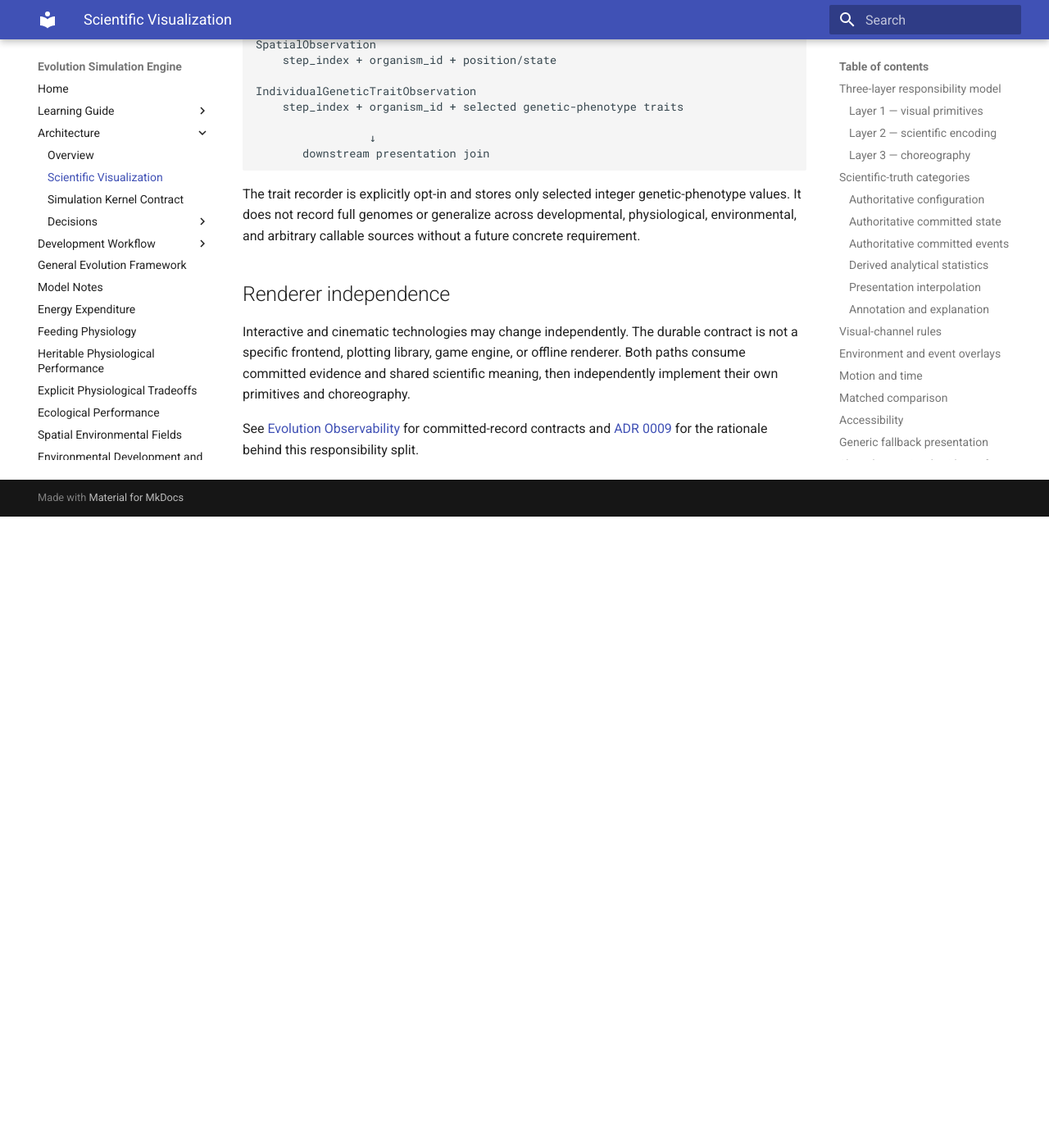
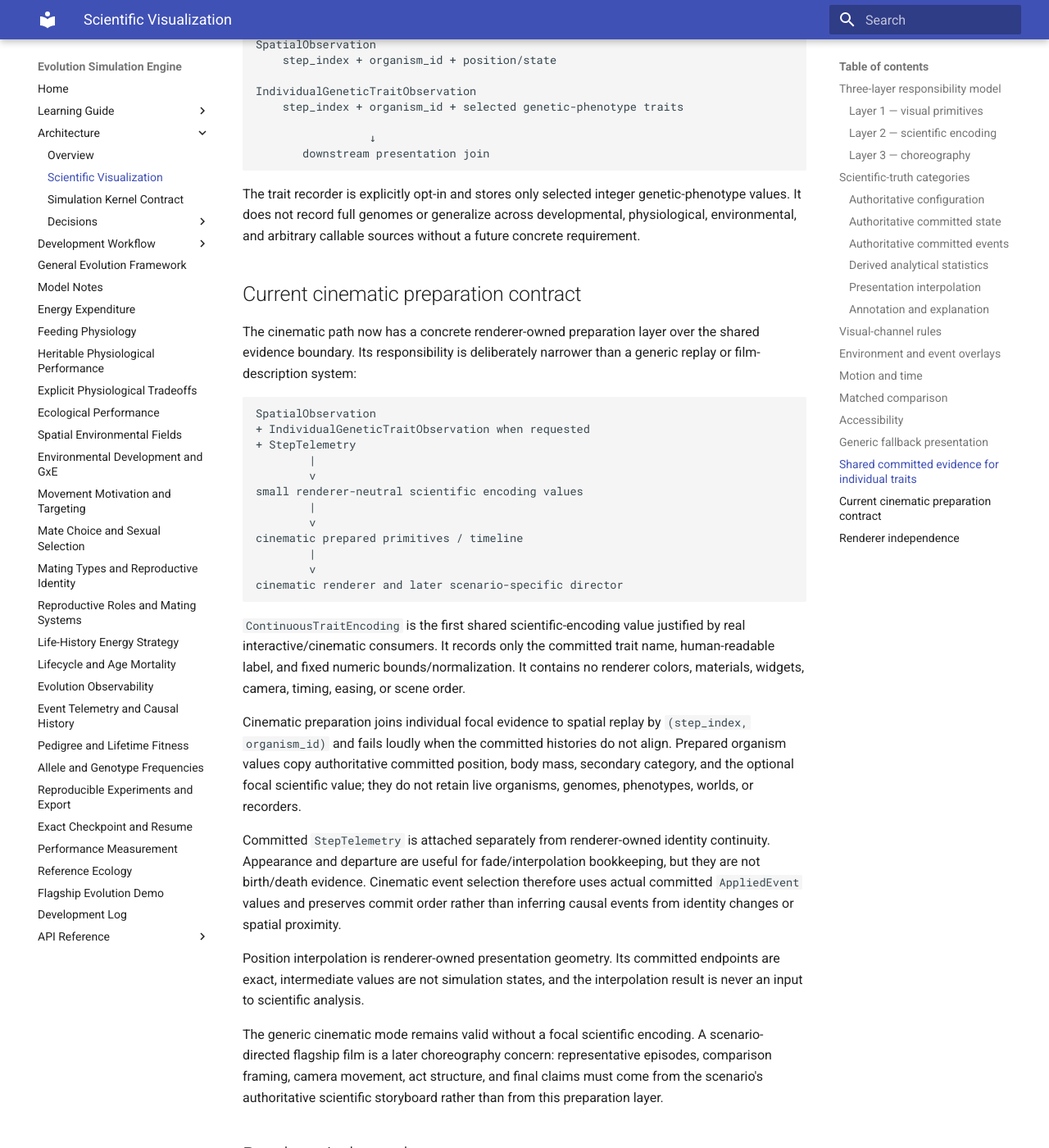
Before and after one commit to abdullahkhan57721/evolution-simulation-engine, an MkDocs documentation site: the page built from docs/architecture/scientific_visualization.md, in a window 1280 px wide and 1400 px high, scrolled down 5942 px. Shown: the whole window at 82% size. Built offline with MkDocs 1.6.1 and Material for MkDocs 9.7.7, drawn with Linux system fonts in a browser that asks for light colours; before the commit the page ends 6572 px from its top, so only the background shows below that.

Commit message:
Document science-aware cinematic preparation boundary

````diff
--- a/docs/architecture/scientific_visualization.md
+++ b/docs/architecture/scientific_visualization.md
@@ -257,6 +257,54 @@ genetic-phenotype values. It does not record full genomes or generalize across
 developmental, physiological, environmental, and arbitrary callable sources
 without a future concrete requirement.
 
+## Current cinematic preparation contract
+
+The cinematic path now has a concrete renderer-owned preparation layer over the
+shared evidence boundary. Its responsibility is deliberately narrower than a
+generic replay or film-description system:
+
+```text
+SpatialObservation
++ IndividualGeneticTraitObservation when requested
++ StepTelemetry
+        |
+        v
+small renderer-neutral scientific encoding values
+        |
+        v
+cinematic prepared primitives / timeline
+        |
+        v
+cinematic renderer and later scenario-specific director
+```
+
+`ContinuousTraitEncoding` is the first shared scientific-encoding value justified
+by real interactive/cinematic consumers. It records only the committed trait name,
+human-readable label, and fixed numeric bounds/normalization. It contains no
+renderer colors, materials, widgets, camera, timing, easing, or scene order.
+
+Cinematic preparation joins individual focal evidence to spatial replay by
+`(step_index, organism_id)` and fails loudly when the committed histories do not
+align. Prepared organism values copy authoritative committed position, body mass,
+secondary category, and the optional focal scientific value; they do not retain
+live organisms, genomes, phenotypes, worlds, or recorders.
+
+Committed `StepTelemetry` is attached separately from renderer-owned identity
+continuity. Appearance and departure are useful for fade/interpolation bookkeeping,
+but they are not birth/death evidence. Cinematic event selection therefore uses
+actual committed `AppliedEvent` values and preserves commit order rather than
+inferring causal events from identity changes or spatial proximity.
+
+Position interpolation is renderer-owned presentation geometry. Its committed
+endpoints are exact, intermediate values are not simulation states, and the
+interpolation result is never an input to scientific analysis.
+
+The generic cinematic mode remains valid without a focal scientific encoding. A
+scenario-directed flagship film is a later choreography concern: representative
+episodes, comparison framing, camera movement, act structure, and final claims
+must come from the scenario's authoritative scientific storyboard rather than from
+this preparation layer.
+
 ## Renderer independence
 
 Interactive and cinematic technologies may change independently. The durable
````
